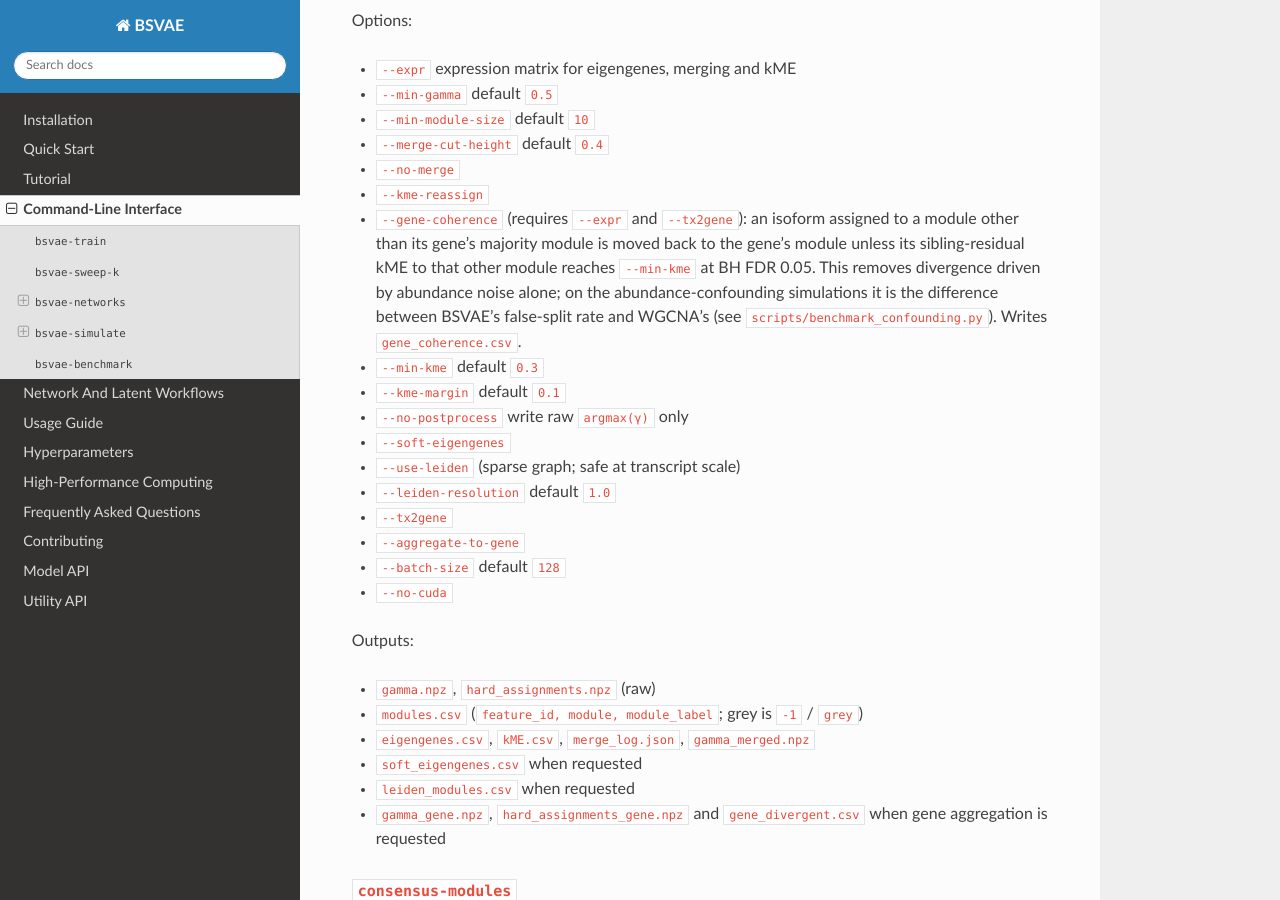
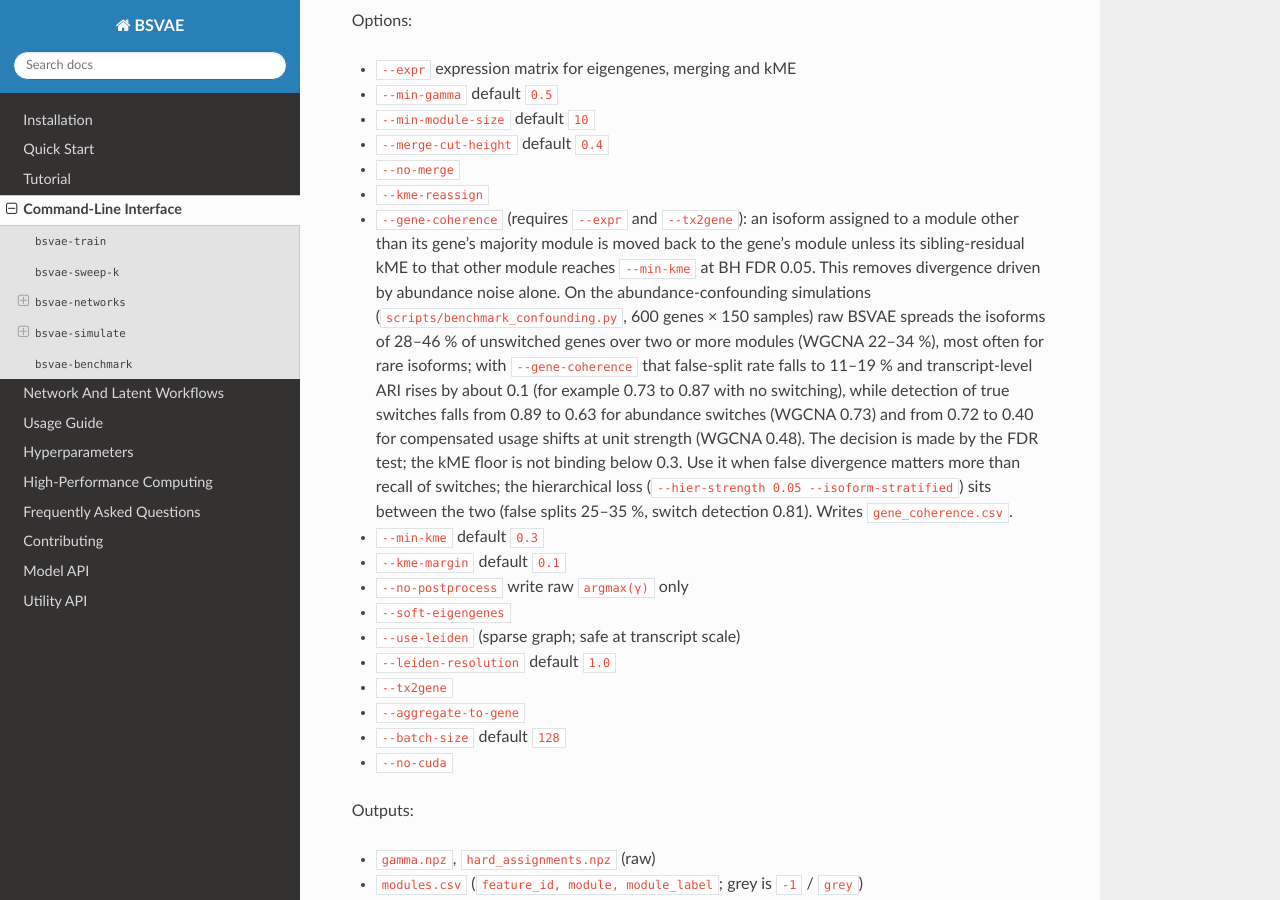
Before and after one commit to heart-gen/BSVAE, a Sphinx documentation site: the page built from docs/cli.md, in a window 1280 px wide and 900 px high, scrolled down 4358 px. Built offline with Sphinx 7.4.7 and the Read the Docs theme 3.1.0, drawn with Linux system fonts in a browser that asks for light colours.

Commit message:
Document gene-coherence results on the confounding benchmark

```diff
--- a/docs/cli.md
+++ b/docs/cli.md
@@ -172,7 +172,7 @@ Options:
 - `--merge-cut-height` default `0.4`
 - `--no-merge`
 - `--kme-reassign`
-- `--gene-coherence` (requires `--expr` and `--tx2gene`): an isoform assigned to a module other than its gene's majority module is moved back to the gene's module unless its sibling-residual kME to that other module reaches `--min-kme` at BH FDR 0.05. This removes divergence driven by abundance noise alone; on the abundance-confounding simulations it is the difference between BSVAE's false-split rate and WGCNA's (see `scripts/benchmark_confounding.py`). Writes `gene_coherence.csv`.
+- `--gene-coherence` (requires `--expr` and `--tx2gene`): an isoform assigned to a module other than its gene's majority module is moved back to the gene's module unless its sibling-residual kME to that other module reaches `--min-kme` at BH FDR 0.05. This removes divergence driven by abundance noise alone. On the abundance-confounding simulations (`scripts/benchmark_confounding.py`, 600 genes × 150 samples) raw BSVAE spreads the isoforms of 28–46 % of unswitched genes over two or more modules (WGCNA 22–34 %), most often for rare isoforms; with `--gene-coherence` that false-split rate falls to 11–19 % and transcript-level ARI rises by about 0.1 (for example 0.73 to 0.87 with no switching), while detection of true switches falls from 0.89 to 0.63 for abundance switches (WGCNA 0.73) and from 0.72 to 0.40 for compensated usage shifts at unit strength (WGCNA 0.48). The decision is made by the FDR test; the kME floor is not binding below 0.3. Use it when false divergence matters more than recall of switches; the hierarchical loss (`--hier-strength 0.05 --isoform-stratified`) sits between the two (false splits 25–35 %, switch detection 0.81). Writes `gene_coherence.csv`.
 - `--min-kme` default `0.3`
 - `--kme-margin` default `0.1`
 - `--no-postprocess` write raw `argmax(γ)` only
```
Also changed, not shown: CHANGELOG.md (+1 -1 lines), 1 other file.
